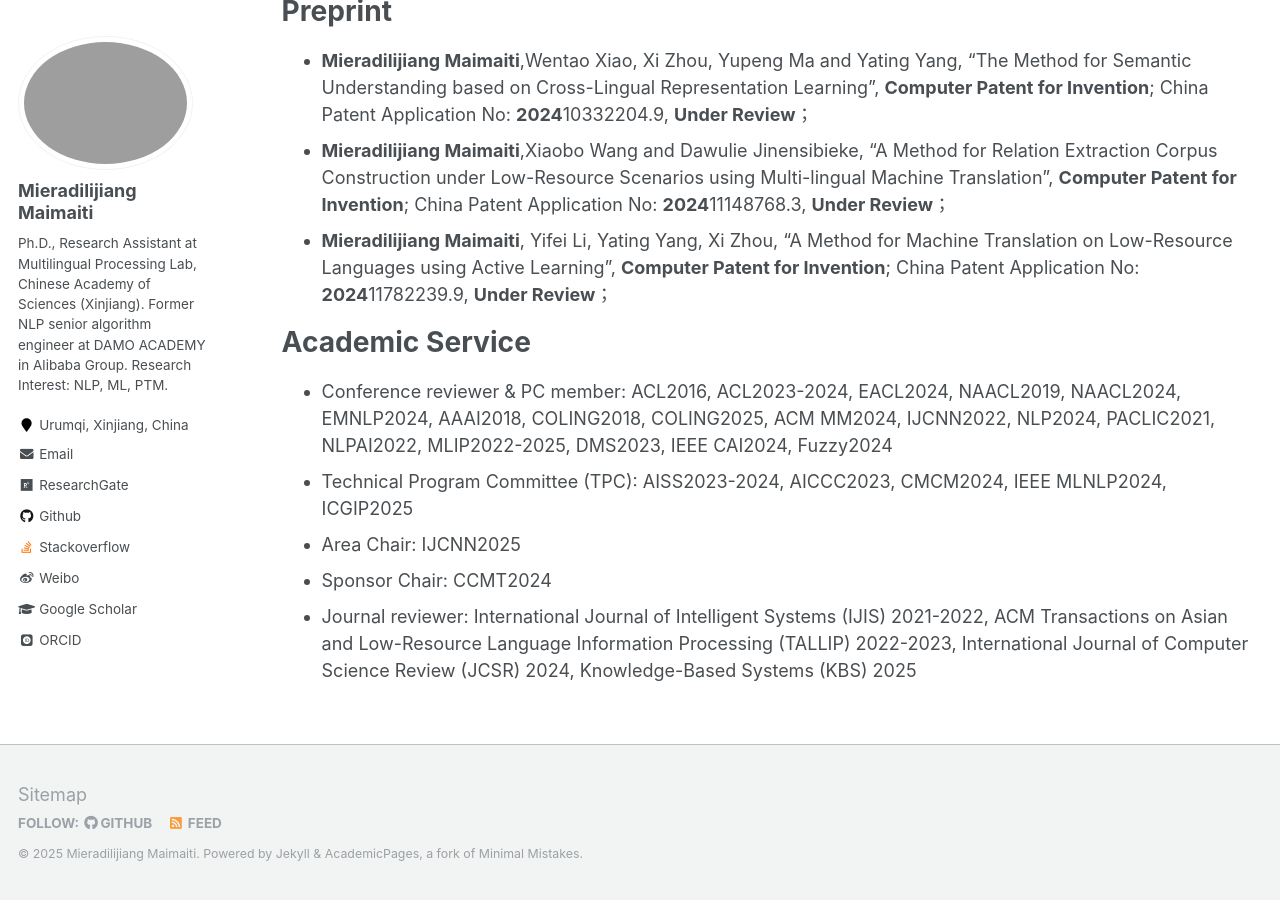
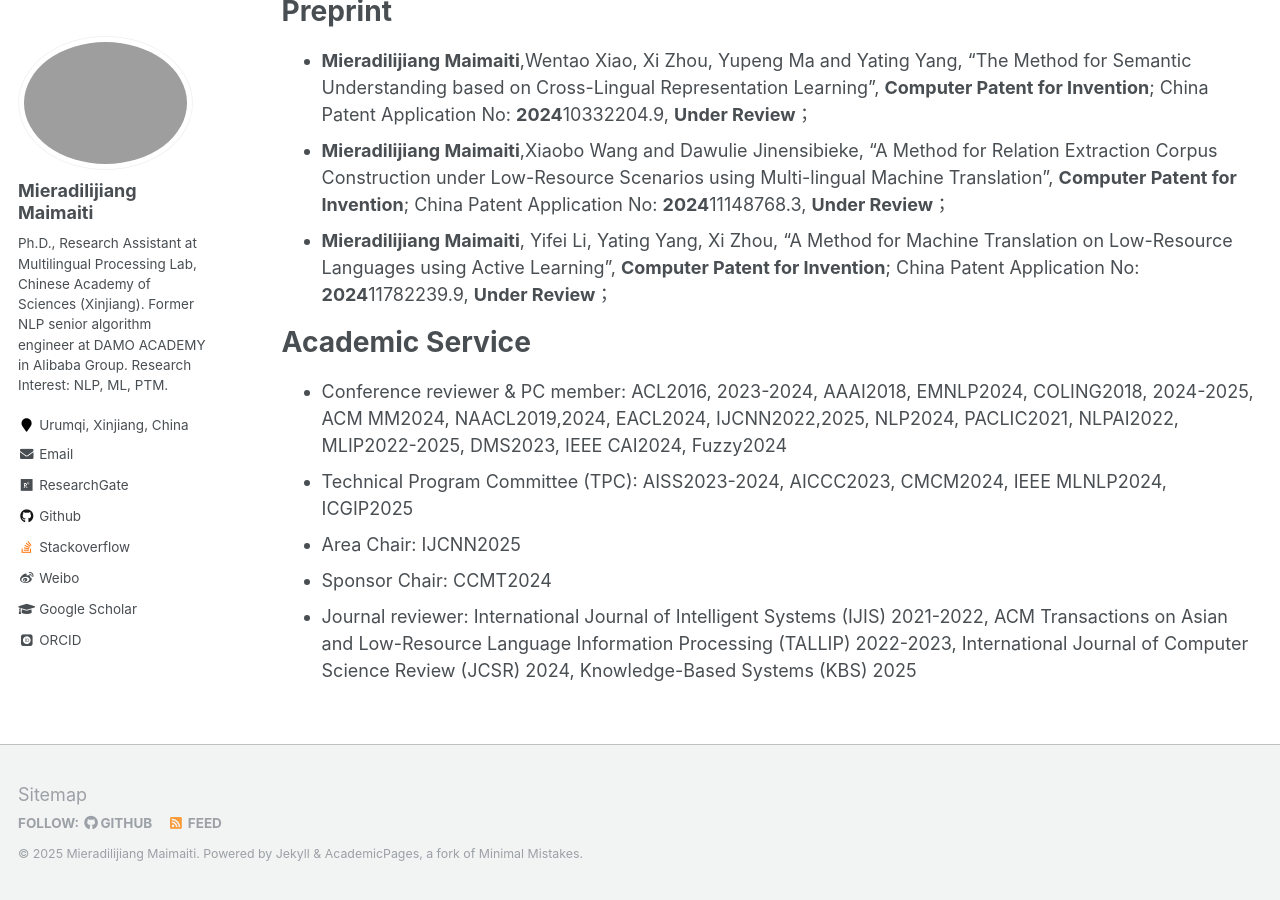
Before and after one commit to miradel51/miradel51.github.io, a Jekyll site: the page built from _pages/publications.md, in a window 1280 px wide and 900 px high, scrolled down 5095 px. Built offline with Jekyll 4.4.1, drawn with Linux system fonts in a browser that asks for light colours; some web fonts are replaced.

Commit message:
Update publications.md
revised the reviewer info

```diff
--- a/_pages/publications.md
+++ b/_pages/publications.md
@@ -31,7 +31,7 @@ Academic Service
 ======
 <!-- * Conference reviewer & PC member: ACL2016, ACL2023-2024, AAAI2018, COLING2018, NAACL2019, PACLIC2021, IJCNN2022, NLPAI2022, CVIPPR2023-2024, AIFZ2023, NLDM2023, MLIP2022-2023, DMS2023, COMSAP2023, NLTM2024, ALMLA2024, ITEORY2023, SEMIT2023, SIPR2023, AIAA2023, EDUTEC2024, AIFU2024, MLSC2024, CSML2024, CVIPPR2023-2024   -->
 <!-- * Technical Program Committee (TPC): ADMIT2022-2024, AMLIT2023, ACDP2023-2024, AIMLR2023, CSSE2023, AISS2023-2024, ACAI2023, MLAMDA2023, AACIP2023, ACAI2023, DMCSE2023, SEAU2023, CACML2024, CMCM2024, DSML2023, CNIOT2023, MICML2023, APIT 2024, CCRIS 2024  -->
-* Conference reviewer & PC member: ACL2016, ACL2023-2024, EACL2024, NAACL2019, NAACL2024, EMNLP2024, AAAI2018, COLING2018, COLING2025, ACM MM2024, IJCNN2022, NLP2024, PACLIC2021, NLPAI2022, MLIP2022-2025, DMS2023, IEEE CAI2024, Fuzzy2024
+* Conference reviewer & PC member: ACL2016, 2023-2024, AAAI2018, EMNLP2024, COLING2018, 2024-2025, ACM MM2024, NAACL2019,2024, EACL2024, IJCNN2022,2025, NLP2024, PACLIC2021, NLPAI2022, MLIP2022-2025, DMS2023, IEEE CAI2024, Fuzzy2024
 * Technical Program Committee (TPC): AISS2023-2024, AICCC2023, CMCM2024, IEEE MLNLP2024, ICGIP2025
 * Area Chair: IJCNN2025
 * Sponsor Chair: CCMT2024
```
